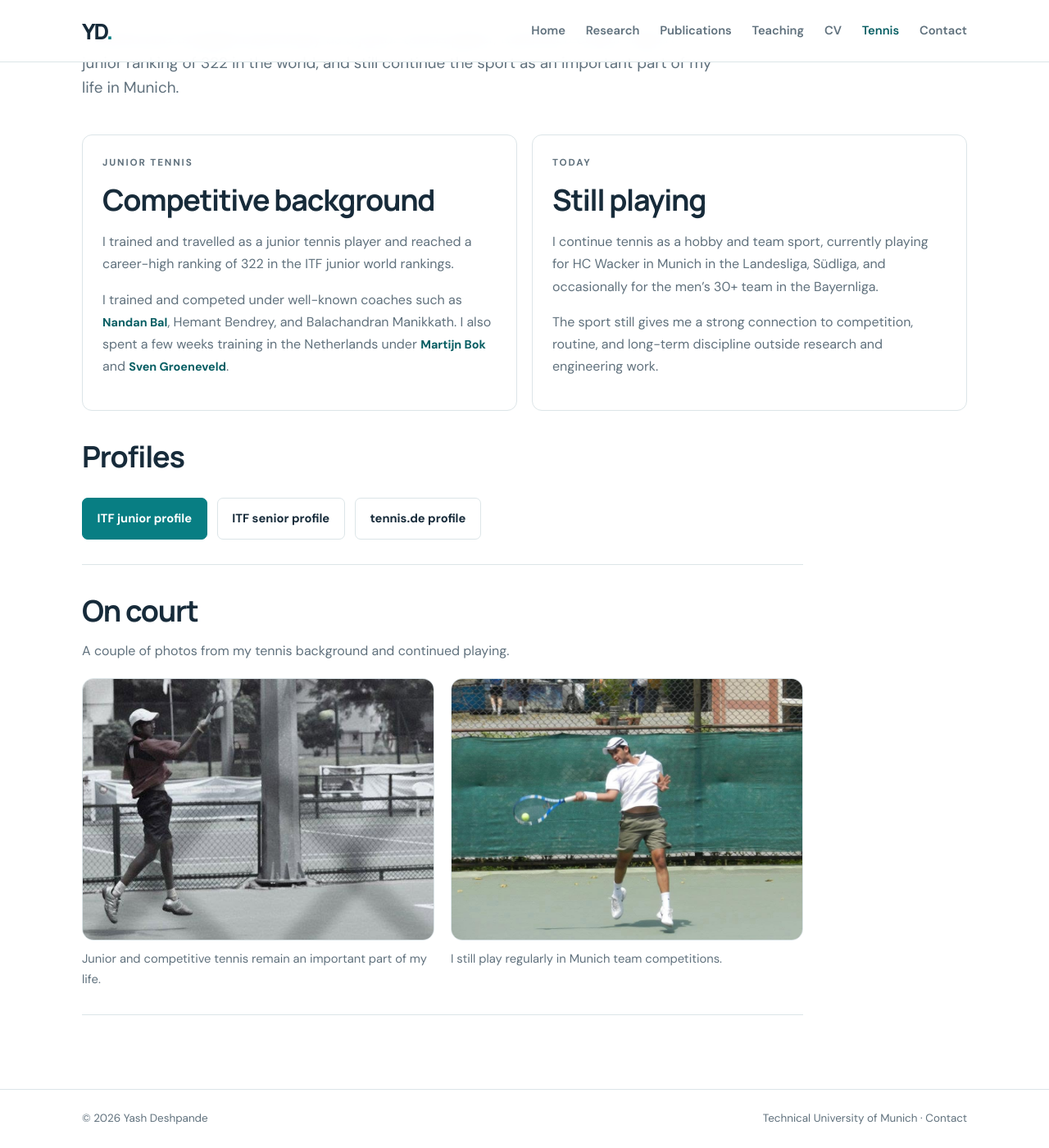
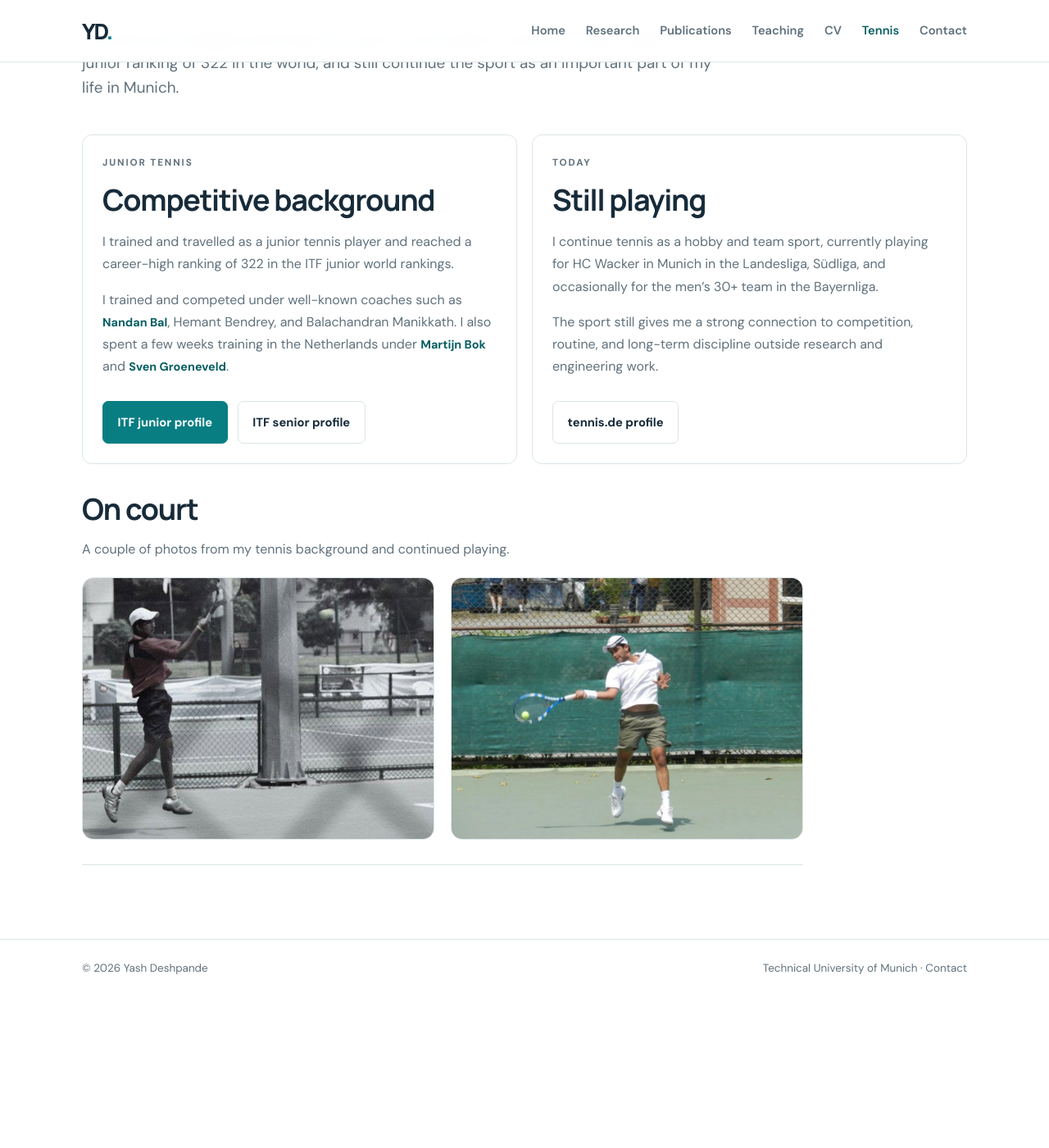
Before and after one commit to deshpandeyash/deshpandeyash.github.io, a Jekyll site: the page built from tennis.html, in a window 1280 px wide and 1400 px high, scrolled down 241 px. Shown: the whole window at 82% size. Built offline with Jekyll 4.4.1, drawn with Linux system fonts in a browser that asks for light colours; after the commit the page ends 1457 px from its top, so only the background shows below that.

Commit message:
Refine tennis page layout
Co-authored-by: Copilot <223556219+Copilot@users.noreply.github.com>

```diff
--- a/tennis.html
+++ b/tennis.html
@@ -16,6 +16,10 @@ permalink: /tennis/
       <h2>Competitive background</h2>
       <p>I trained and travelled as a junior tennis player and reached a career-high ranking of 322 in the ITF junior world rankings.</p>
       <p>I trained and competed under well-known coaches such as <a class="text-link" href="https://en.wikipedia.org/wiki/Nandan_Bal" target="_blank" rel="noreferrer noopener">Nandan Bal</a>, Hemant Bendrey, and Balachandran Manikkath. I also spent a few weeks training in the Netherlands under <a class="text-link" href="https://en.wikipedia.org/wiki/Martijn_Bok" target="_blank" rel="noreferrer noopener">Martijn Bok</a> and <a class="text-link" href="https://en.wikipedia.org/wiki/Sven_Groeneveld" target="_blank" rel="noreferrer noopener">Sven Groeneveld</a>.</p>
+      <div class="hero-actions">
+        <a class="button" href="https://www.itftennis.com/en/players/yash-deshpande/800301079/ind/jt/s/overview/" target="_blank" rel="noreferrer noopener">ITF junior profile</a>
+        <a class="button button-quiet" href="https://www.itftennis.com/en/players/yash-deshpande/800301079/ind/mt/s/activity/#pprofile-info-tabs" target="_blank" rel="noreferrer noopener">ITF senior profile</a>
+      </div>
     </section>
 
     <section class="info-card">
@@ -23,17 +27,11 @@ permalink: /tennis/
       <h2>Still playing</h2>
       <p>I continue tennis as a hobby and team sport, currently playing for HC Wacker in Munich in the Landesliga, Südliga, and occasionally for the men’s 30+ team in the Bayernliga.</p>
       <p>The sport still gives me a strong connection to competition, routine, and long-term discipline outside research and engineering work.</p>
+      <div class="hero-actions">
+        <a class="button button-quiet" href="https://www.tennis.de/spielen/spielerprofil.html#id=NU2678320/games" target="_blank" rel="noreferrer noopener">tennis.de profile</a>
+      </div>
     </section>
   </div>
-
-  <section class="research-item">
-    <h2>Profiles</h2>
-    <div class="hero-actions">
-      <a class="button" href="https://www.itftennis.com/en/players/yash-deshpande/800301079/ind/jt/s/overview/" target="_blank" rel="noreferrer noopener">ITF junior profile</a>
-      <a class="button button-quiet" href="https://www.itftennis.com/en/players/yash-deshpande/800301079/ind/mt/s/activity/#pprofile-info-tabs" target="_blank" rel="noreferrer noopener">ITF senior profile</a>
-      <a class="button button-quiet" href="https://www.tennis.de/spielen/spielerprofil.html#id=NU2678320/games" target="_blank" rel="noreferrer noopener">tennis.de profile</a>
-    </div>
-  </section>
 
   <section class="research-item">
     <h2>On court</h2>
@@ -41,11 +39,9 @@ permalink: /tennis/
     <div class="tennis-photo-grid">
       <figure class="tennis-photo-placeholder">
         <img class="tennis-photo-image" src="{{ '/assets/files/tennis-1.jpg' | relative_url }}" alt="Yash Deshpande playing tennis">
-        <figcaption>Junior and competitive tennis remain an important part of my life.</figcaption>
       </figure>
       <figure class="tennis-photo-placeholder">
         <img class="tennis-photo-image" src="{{ '/assets/files/tennis-2.jpg' | relative_url }}" alt="Yash Deshpande on a tennis court">
-        <figcaption>I still play regularly in Munich team competitions.</figcaption>
       </figure>
     </div>
   </section>
```
